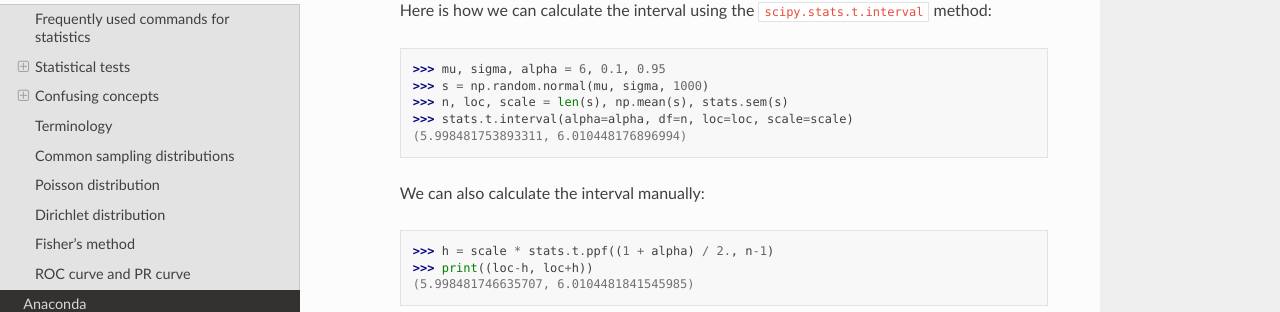
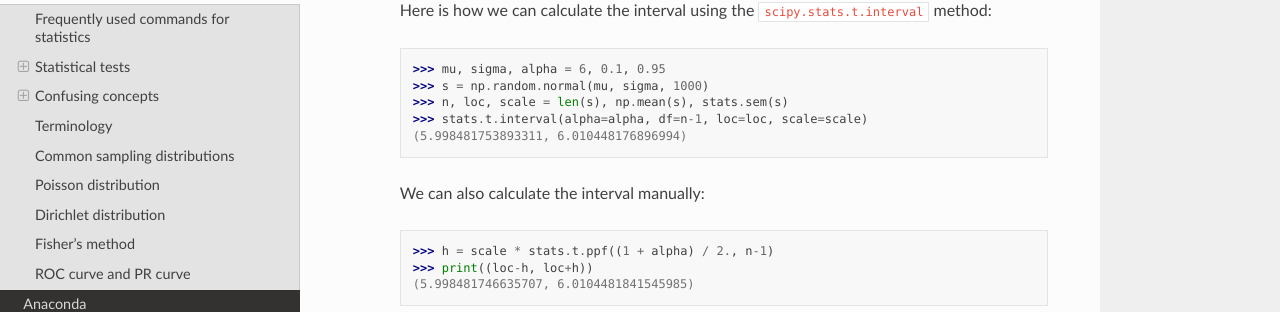
Before and after one commit to sbslee/notes, a Sphinx documentation site: the page built from docs/statistics.rst, in a window 1280 px wide and 900 px high. Shown: the part 253-565 px from the top of the window. Built offline with Sphinx 7.4.7 and the Read the Docs theme 2.0.0, drawn with Linux system fonts in a browser that asks for light colours.

Commit message:
Update notes

```diff
--- a/docs/statistics.rst
+++ b/docs/statistics.rst
@@ -13,7 +13,7 @@ Frequently used commands for statistics
         >>> mu, sigma, alpha = 6, 0.1, 0.95
         >>> s = np.random.normal(mu, sigma, 1000)
         >>> n, loc, scale = len(s), np.mean(s), stats.sem(s)
-        >>> stats.t.interval(alpha=alpha, df=n, loc=loc, scale=scale)
+        >>> stats.t.interval(alpha=alpha, df=n-1, loc=loc, scale=scale)
         (5.998481753893311, 6.010448176896994)
 
     We can also calculate the interval manually:
```
